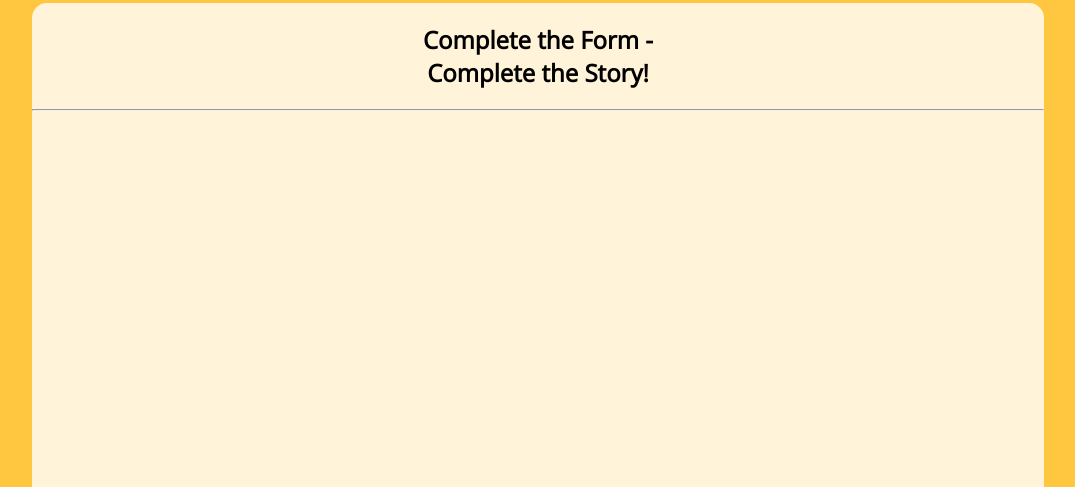
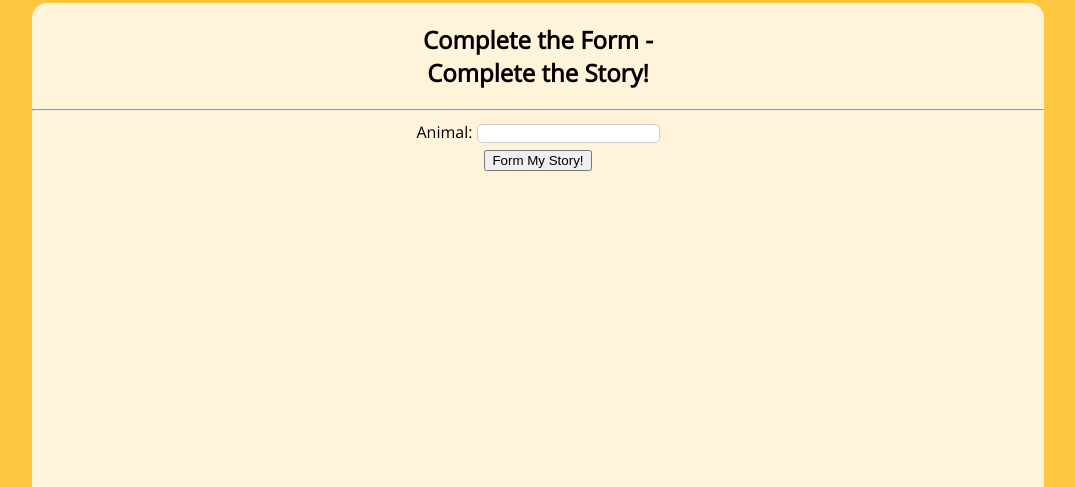
Before and after one commit to AishaSpringer/form-story-project, a plain HTML site: page index.html in a window 1280 px wide. Shown: the part 313-800 px from the top of the page, without its empty margins (102-1177 px from the left). Drawn offline with nearby package versions, Linux system fonts and the light colour scheme.

Commit message:
Tasks 3-6

```diff
--- a/index.html
+++ b/index.html
@@ -16,7 +16,10 @@
       <hr>
       <!--Add your form below:-->
       <form action="story.html" method="GET">
-
+        <label for="animal-1">Animal: </label>
+        <input id="animal-1" type="text" name="animal-1" required>
+        <br>
+        <input type="submit" value="Form My Story!">
       </form>
     </section>
   </body>
```
